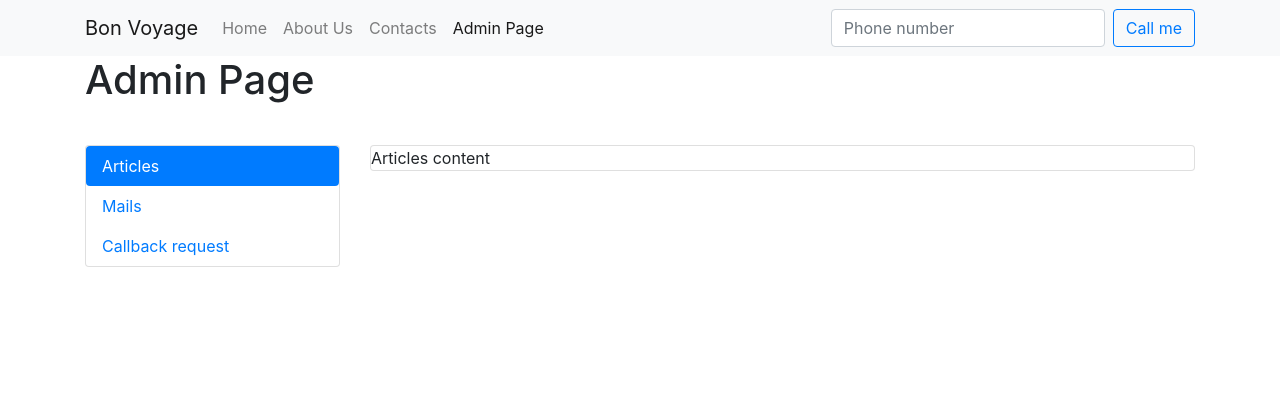
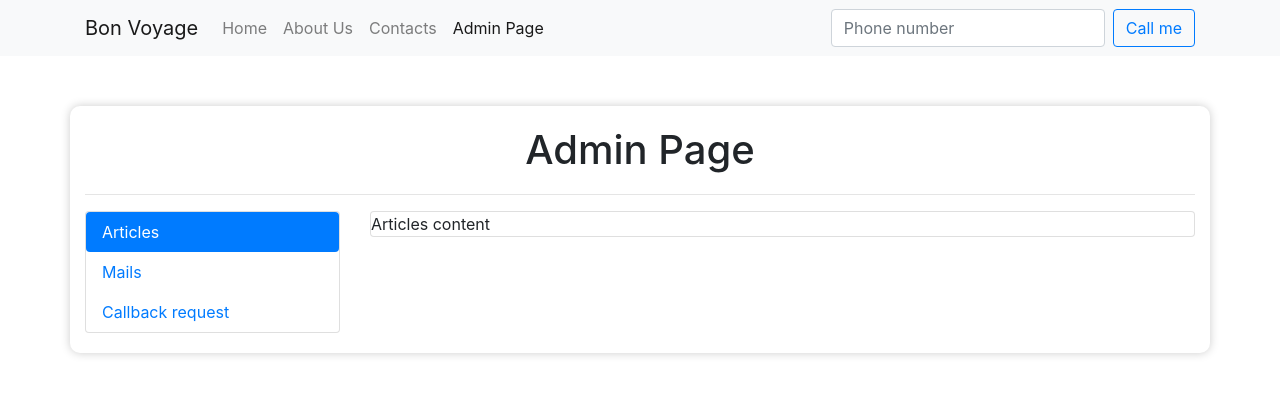
Before and after one commit to oscarmendes/bon_voyage_backend, a website: page public/admin/index.html in a window 1280 px wide. Drawn offline with nearby package versions, Linux system fonts and the light colour scheme.

Commit message:
Adming page tittle was centered

```diff
--- a/public/admin/index.html
+++ b/public/admin/index.html
@@ -4,7 +4,7 @@
     <meta charset="UTF-8">
     <title>Admin Page</title>
     <link rel="stylesheet" href="/css/bootstrap.min.css">
-    <link rel="stylesheet" href="/css/stylesheet.css">
+    <link rel="stylesheet" href="/css/style.css">
 </head>
 
 <body>
@@ -42,7 +42,7 @@
     </header>
 
     <main>
-        <div class="container d-flex flex-column">
+        <div class="container page-wrapper">
             <h1>Admin Page</h1>
            <hr>
            <div class="row">
--- a/public/css/style.css
+++ b/public/css/style.css
@@ -10,3 +10,15 @@ footer{
 footer> .container, footer .row{
     height: 100%;
 }
+
+.page-wrapper{
+    margin: 50px auto;
+    padding: 20px 15px;
+    box-shadow: 0 0 10px #ccc;
+    border-radius: 10px;
+}
+
+.page-wrapper h1{
+    text-align: center;
+    margin-bottom: 20px;
+}
```
